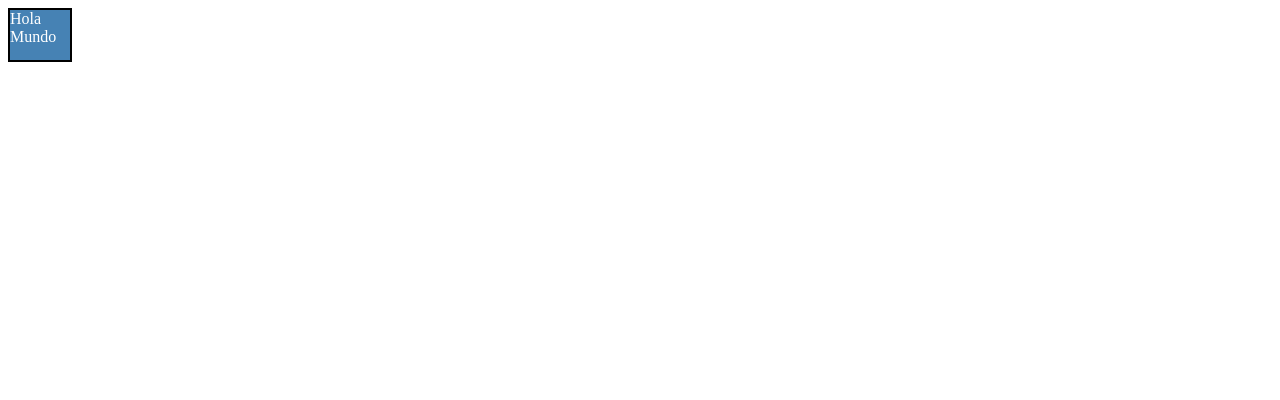
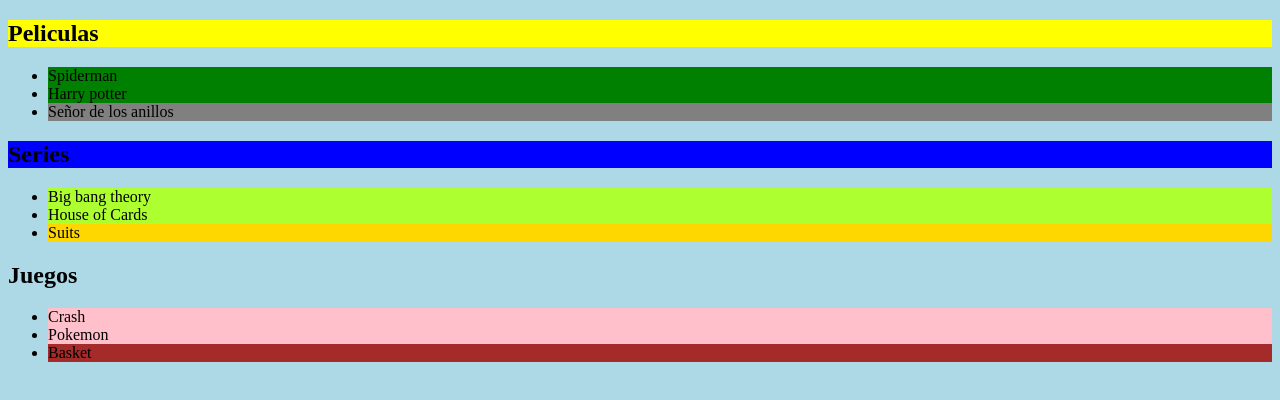
Before and after one commit to Jucalo21/Clase-web-git-css, a plain HTML site: page index.html in a window 1280 px wide. Drawn offline with Linux system fonts and the light colour scheme.

Commit message:
Selectores

```diff
--- a/estilos.css
+++ b/estilos.css
@@ -1,7 +1,50 @@
-.cuadrado{
-    background-color: steelblue;
-    color: white;
-    height: 50px;
-    width: 60px;
-    border: 2px solid black;
+/* Selectores de Tipo */
+/*Especificidad de selectores de tipos es: 1*/
+body{
+    background-color: lightblue;
 }
+
+li{
+    background-color: blueviolet;
+}
+
+/*Selector de clase*/
+/*Especificidad de selectores de tipos es: 10*/
+.peliculas{
+    background-color: yellow;
+}
+
+.series{
+    background-color: blue;
+}
+
+.pelicula{
+    background-color: green;
+}
+
+/*Selector de ID*/
+/*Especificidad de selectores de tipos es: 100*/
+#senorDeLosAnillos{
+    background-color: grey;
+}
+
+#suits{
+    background-color: gold;
+}
+
+/*Especificidad y cascada*/
+#basket{
+    background-color: brown;/*100*/
+}
+
+.juego{
+    background-color: pink;/*10*/
+}
+
+li{
+    background-color: greenyellow;/*1*/
+}
+
+/*
+1.Especificidad
+2.Cascadas*/
--- a/index.html
+++ b/index.html
@@ -4,10 +4,27 @@
     <meta charset="UTF-8">
     <meta http-equiv="X-UA-Compatible" content="IE=edge">
     <meta name="viewport" content="width=device-width, initial-scale=1.0">
-    <title>Mi primer codigo de CSS</title>
+    <title>Selectores</title>
     <link rel="stylesheet" href="estilos.css">
 </head>
 <body>
-    <div class="cuadrado">Hola Mundo</div>
+    <h2 class="peliculas">Peliculas</h2>
+    <ul>
+        <li class="pelicula">Spiderman</li>
+        <li class="pelicula favorita">Harry potter</li>
+        <li class="pelicula aburrida" id="senorDeLosAnillos">Señor de los anillos</li>
+    </ul>
+    <h2 class="series">Series</h2>
+    <ul>
+        <li class="serie">Big bang theory</li>
+        <li class="serie favorita">House of Cards</li>
+        <li class="serie aburrida" id="suits">Suits</li>
+    </ul>
+    <h2 class="Juegos">Juegos</h2>
+    <ul>
+        <li class="juego">Crash</li>
+        <li class="juego favorito">Pokemon</li>
+        <li class="juego aburrido" id="basket">Basket</li>
+    </ul>
 </body>
 </html>
```
Also changed, not shown: Introduccion-git/estilos.css (added, +7 -0 lines), Introduccion-git/index.html (added, +13 -0 lines).
